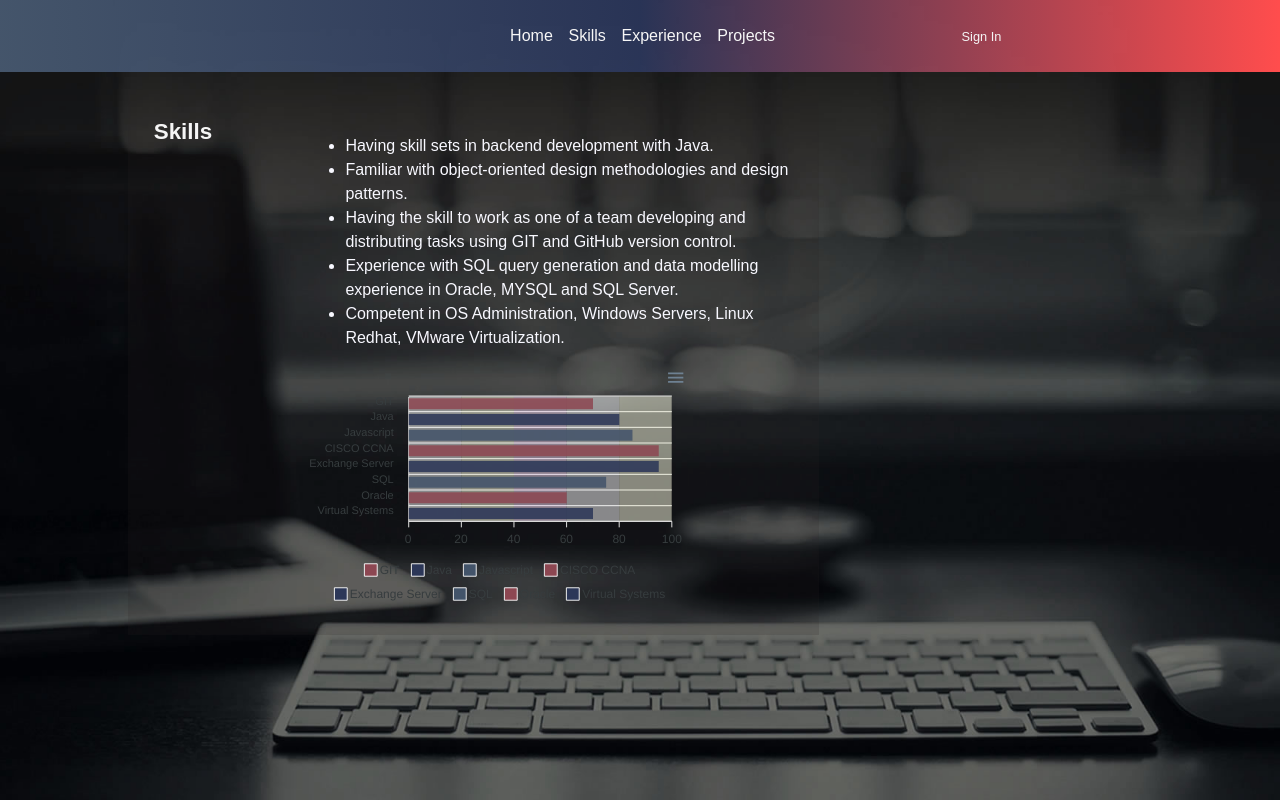
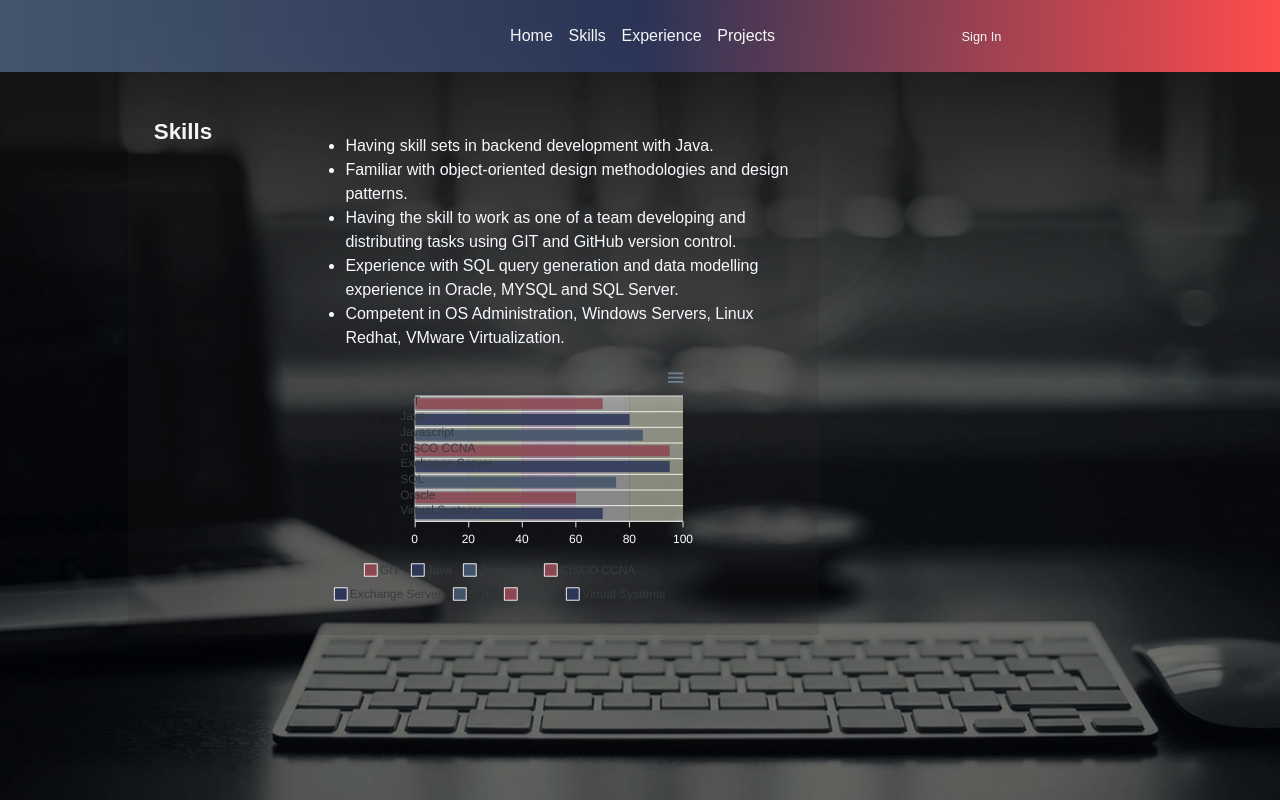
Before and after one commit to aliahdab/Portfolio-Project, a React (Create React App) app: page /skills in a window 1280 px wide. Built offline with nearby package versions, Linux system fonts and the light colour scheme.

Commit message:
change color for chart

```diff
--- a/src/components/Chart.js
+++ b/src/components/Chart.js
@@ -25,13 +25,42 @@ class Chart extends Component {
           enabled: false
         },
         xaxis: {
-          categories: ['GIT', 'Java', 'Javascript', 'CISCO CCNA', 'Exchange Server', 'SQL', 'Oracle', 'Virtual Systems']
+          categories: ['GIT', 'Java', 'Javascript', 'CISCO CCNA', 'Exchange Server', 'SQL', 'Oracle', 'Virtual Systems'],
+          labels: {
+            show: true,
+            rotate: -45,
+            rotateAlways: false,
+            hideOverlappingLabels: true,
+            showDuplicates: false,
+            trim: true,
+            minHeight: undefined,
+            maxHeight: 120,
+            style: {
+              colors: '#ffffff',
+              fontSize: '12px',
+              fontFamily: 'Helvetica, Arial, sans-serif',
+              cssClass: 'apexcharts-xaxis-label',
+            },
+          }
+        },
+        yaxis: {
+          labels: {
+            show: true,
+            align: 'right',
+            minWidth: 0,
+            maxWidth: 160,
+            style: {
+              color: '#ffffff',
+              fontSize: '12px',
+              fontFamily: 'Helvetica, Arial, sans-serif',
+              cssClass: 'apexcharts-yaxis-label',
+            },
+          },
         },
       },
       series: [{
         data: [70, 80, 85, 95, 95, 75, 60, 70]
       }],
-
     }
   }
 
--- a/src/components/Navigation.js
+++ b/src/components/Navigation.js
@@ -1,8 +1,6 @@
 import React, { Component } from 'react';
 import { Link } from 'react-router-dom'
 import { auth, provider } from './Firebase';
-
-
 
 class Navigation extends Component {
   constructor() {
@@ -31,7 +29,7 @@ class Navigation extends Component {
         const user = result.user;
         this.setState({
           user
-        });
+        });;
       });
   }
 
--- a/src/components/Skills.js
+++ b/src/components/Skills.js
@@ -6,9 +6,9 @@ class Skills extends Component {
   render() {
     return (
       <div >
-        <section class="skills-container">
+        <section className="skills-container">
           <div className="skills-section-title">Skills</div>
-          <div class="skills-continent">
+          <div className="skills-continent">
             <ul>
               <li> Having skill sets in backend development with Java.</li>
               <li> Familiar with object-oriented design methodologies and design patterns.</li>
```
